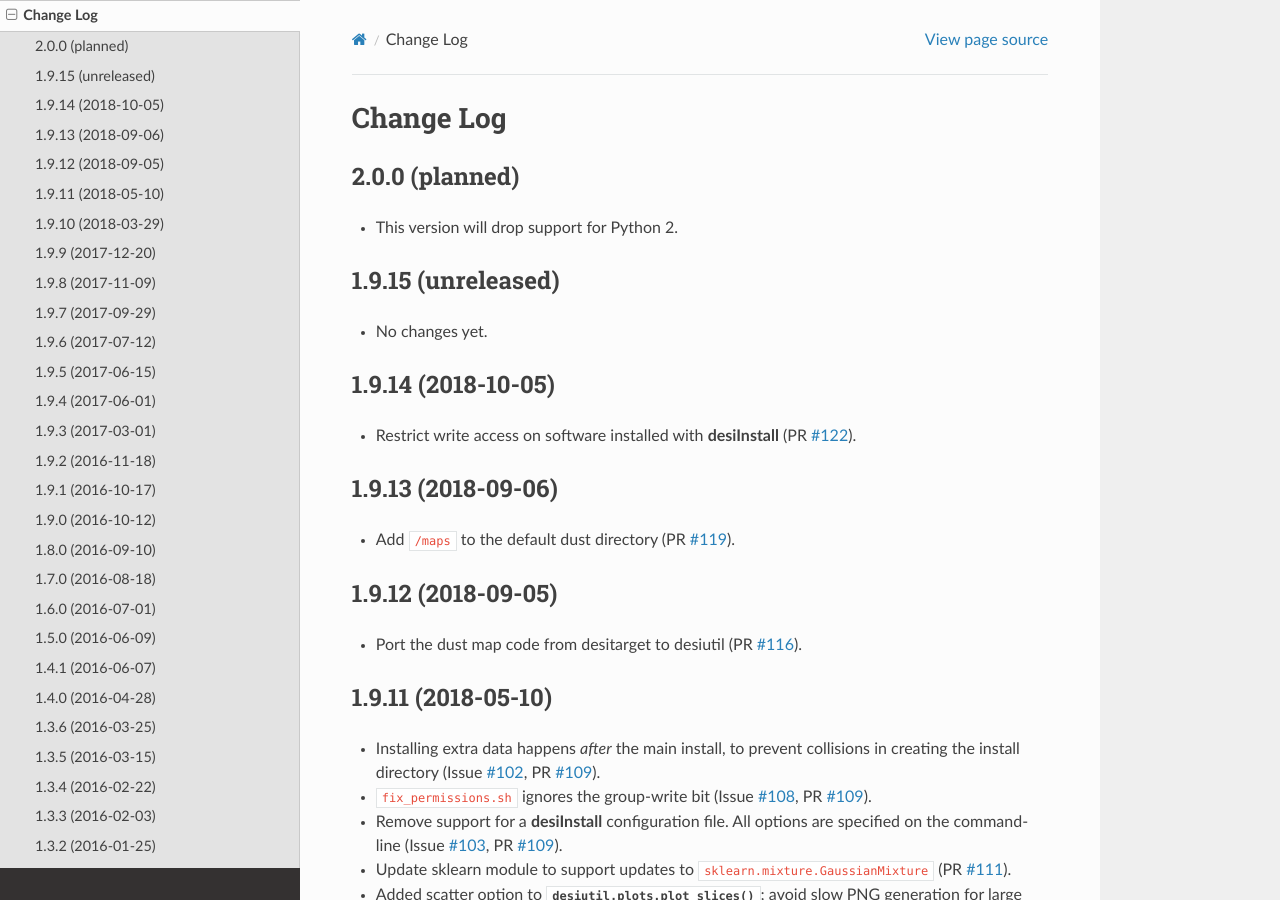
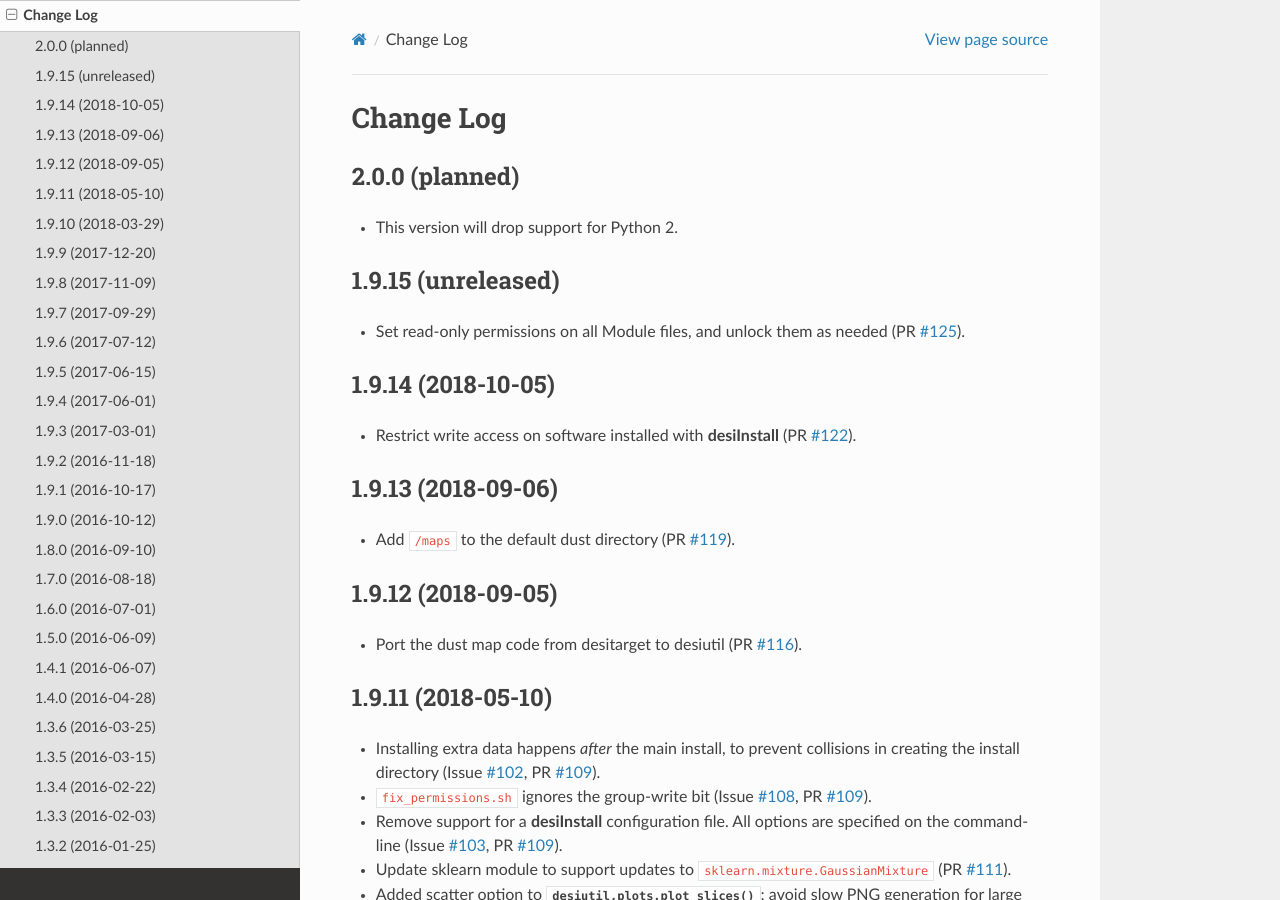
Before and after one commit to desihub/desiutil, a Sphinx documentation site: the page built from doc/changes.rst, in a window 1280 px wide and 900 px high. Built offline with Sphinx 7.4.7 and the Read the Docs theme 2.0.0, drawn with Linux system fonts in a browser that asks for light colours.

Commit message:
update changes.rst

```diff
--- a/doc/changes.rst
+++ b/doc/changes.rst
@@ -10,7 +10,9 @@ Change Log
 1.9.15 (unreleased)
 -------------------
 
-* No changes yet.
+* Set read-only permissions on all Module files, and unlock them as needed (PR `#125`_).
+
+.. _`#125`: https://github.com/desihub/desiutil/pull/125
 
 1.9.14 (2018-10-05)
 -------------------
```
